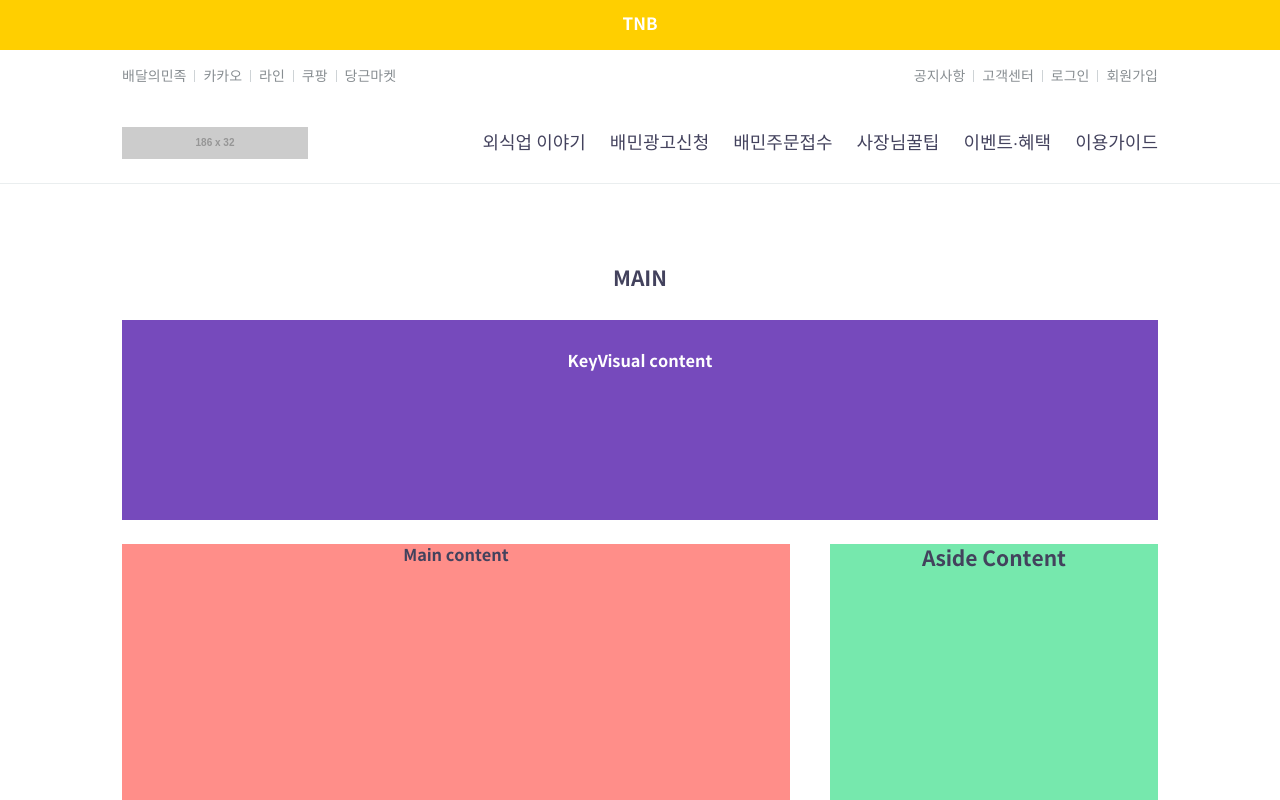
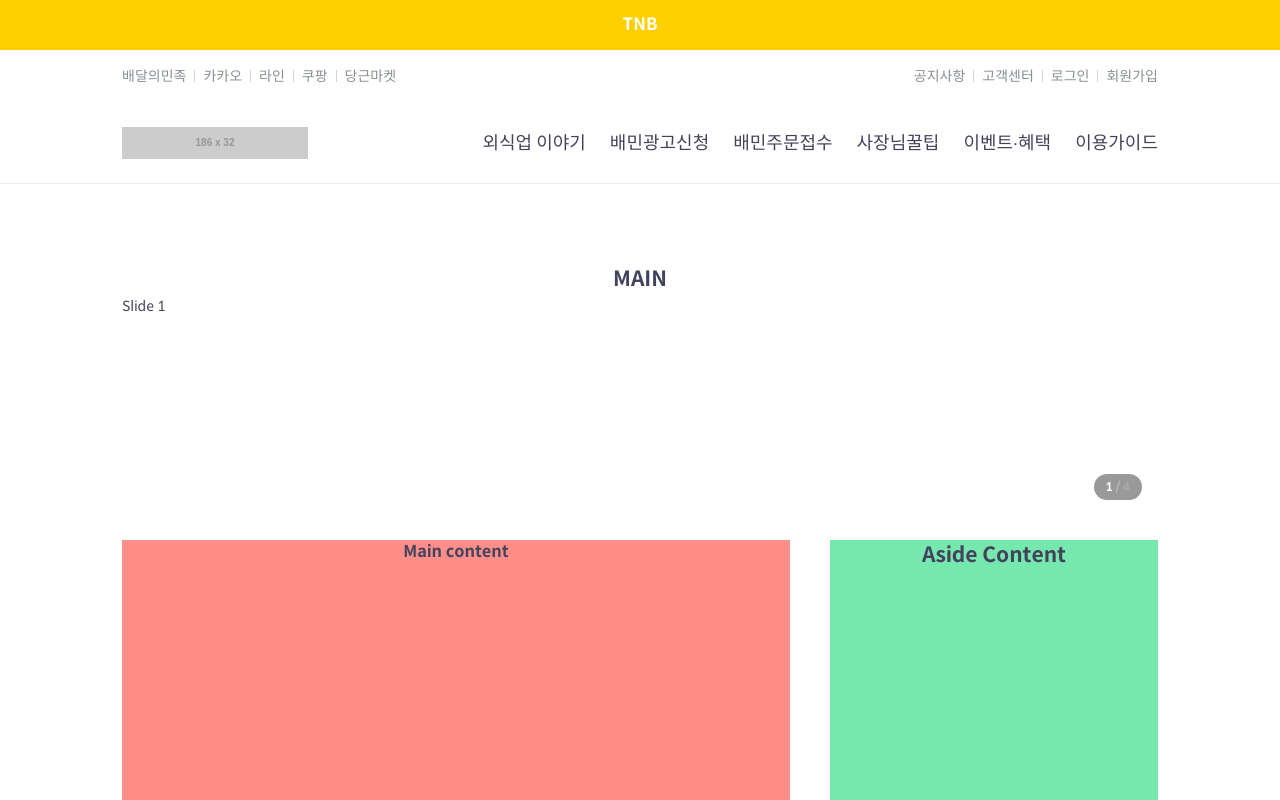
Before and after one commit to gyu85/react-clone-mark1, a React (Create React App) app: page / in a window 1280 px wide. Shown: the top 800 px of the page. Built offline with nearby package versions, Linux system fonts and the light colour scheme.

Commit message:
[220109] - swipe css 추가

```diff
--- a/src/assets/styles/globalStyle.js
+++ b/src/assets/styles/globalStyle.js
@@ -20,6 +20,8 @@ const GlobalStyle = createGlobalStyle`
   html,
   body,
   #root {height:100%}
+
+  .screen-out {overflow:hidden;position:absolute;width:0;height:0;line-height:0;text-indent:-9999px}
 `;
 
 export default GlobalStyle;
--- a/src/components/main/index.jsx
+++ b/src/components/main/index.jsx
@@ -8,6 +8,8 @@ import Contents from '../common/layouts/contents';
 import ContentArticle from '../common/layouts/contentArticle';
 import Aside from '../common/aside';
 
+import KeyVisual from './keyVisual';
+
 const Title2 = styled.h2`
   text-align: center;
 `;
@@ -15,16 +17,16 @@ const Title3 = styled.h3`
   text-align: center;
 `;
 
-const KeyVisual = styled.div(props => ({
-  height: '200px',
-  marginTop: '24px',
-  backgroundColor: props.colors.violet,
+// const KeyVisual = styled.div(props => ({
+//   height: '200px',
+//   marginTop: '24px',
+//   backgroundColor: props.colors.violet,
 
-  [Title3]: {
-    paddingTop: '30px',
-    color: props.colors.white
-  }
-}));
+//   [Title3]: {
+//     paddingTop: '30px',
+//     color: props.colors.white
+//   }
+// }));
 
 const Main = () => {
   const { colors } = useThemeState();
@@ -33,9 +35,7 @@ const Main = () => {
     <Layout>
       <Title2>MAIN</Title2>
 
-      <KeyVisual colors={colors}>
-        <Title3>KeyVisual content</Title3>
-      </KeyVisual>
+      <KeyVisual />
 
       <Contents>
         <ContentArticle>
--- a/src/components/main/keyVisual.jsx
+++ b/src/components/main/keyVisual.jsx
@@ -0,0 +1,66 @@
+import React from 'react';
+import styled from 'styled-components';
+import { Navigation, Pagination } from 'swiper';
+import { Swiper, SwiperSlide } from 'swiper/react';
+
+import 'swiper/css';
+import 'swiper/css/navigation';
+import 'swiper/css/pagination';
+
+const StyledSwiper = styled(Swiper)`
+  height: 220px;
+
+  &:hover .swiper-button-prev,
+  &:hover .swiper-button-next {
+    display: block;
+  }
+
+  .swiper-pagination {
+    position: absolute;
+    right: 16px;
+    bottom: 16px;
+    left: initial;
+    width: auto;
+    height: 26px;
+    padding: 0 12px;
+    border-radius: 26px;
+    font-size: 12px;
+    line-height: 26px;
+    color: rgba(255, 255, 255, 0.5);
+    background-color: rgba(0, 0, 0, 0.4);
+  }
+
+  .swiper-pagination-current {
+    font-weight: bold;
+    color: #fff;
+  }
+
+  .swiper-pagination-total {
+    opacity: 0.5;
+  }
+
+  .swiper-button-prev,
+  .swiper-button-next {
+    display: none;
+  }
+`;
+
+const KeyVisual = () => {
+  return (
+    <StyledSwiper
+      modules={[Pagination, Navigation]}
+      navigation
+      pagination={{ type: 'fraction' }}
+      onSwiper={swiper => console.log(swiper)}
+      onSlideChange={() => console.log('slide change')}
+      className='mySwiper'
+    >
+      <SwiperSlide>Slide 1</SwiperSlide>
+      <SwiperSlide>Slide 2</SwiperSlide>
+      <SwiperSlide>Slide 3</SwiperSlide>
+      <SwiperSlide>Slide 4</SwiperSlide>
+    </StyledSwiper>
+  );
+};
+
+export default KeyVisual;
```
Also changed, not shown: src/components/common/carousel.jsx (added).
